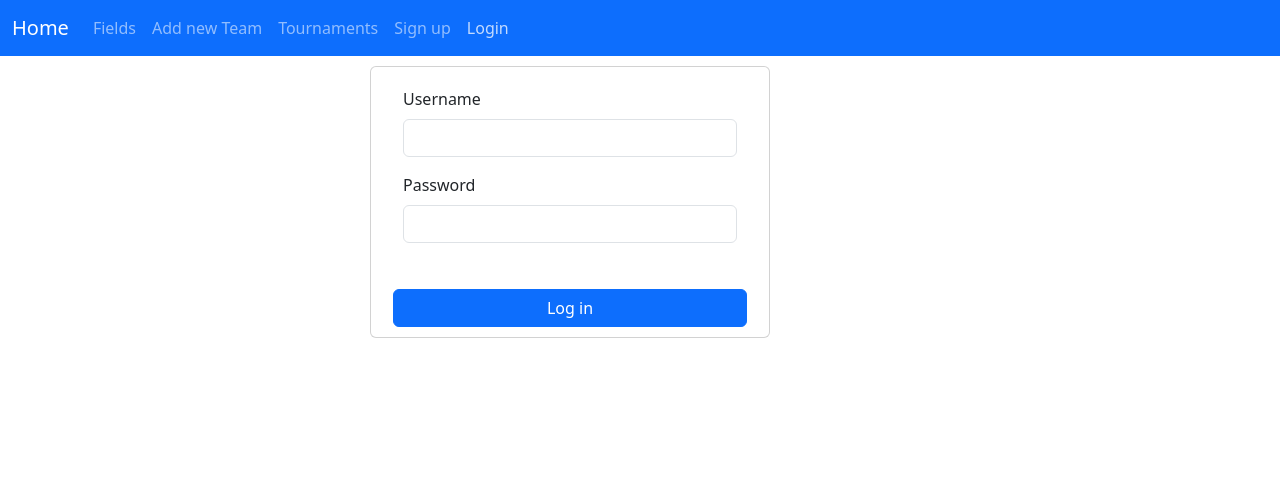
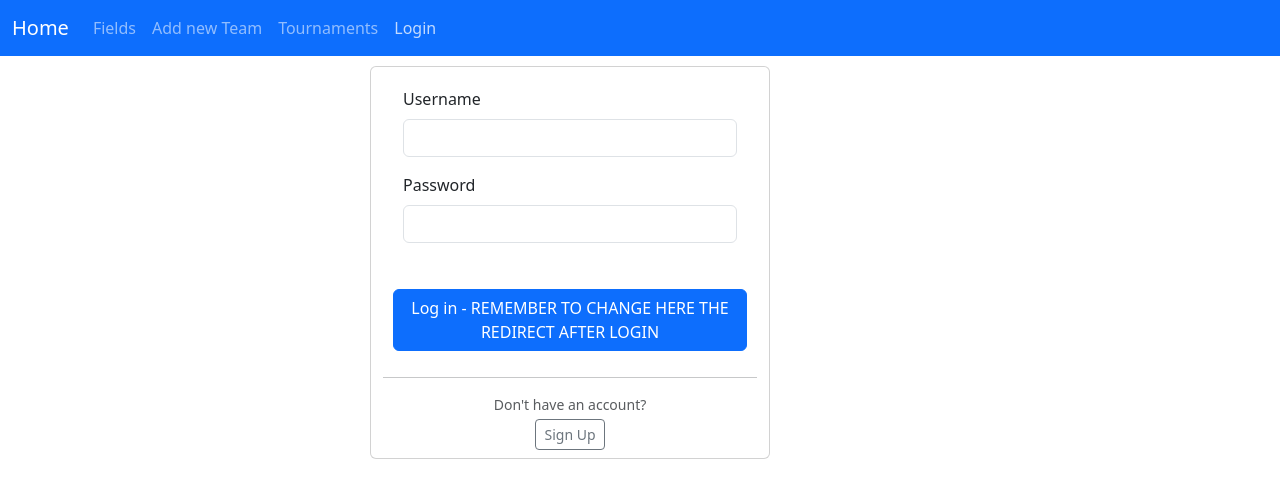
Before and after one commit to loanmir/WebApp_Sport_App, a React (Create React App) app in the folder app/front-end/: page / in a window 1280 px wide. Both pictures are taken after a click on the link "Login". Shown: the top 498 px of the page. Built offline with nearby package versions, Linux system fonts and the light colour scheme; no server answers.

Commit message:
UPDATE: SignUp fixed a bit. Some redirections of the views

```diff
--- a/app/front-end/src/App.js
+++ b/app/front-end/src/App.js
@@ -55,9 +55,9 @@ class App extends Component {
       case "addtournament":
         return state.userStatus.logged ? <AddTournamentView QViewFromChild={this.QSetView} /> : "";
       case "signup":
-        return <SignUpView  />;
+        return <SignUpView QViewFromChild={this.QSetView} />;
       case "login":
-        return <LoginView QUserFromChild={this.QSetUser} />;
+        return <LoginView QUserFromChild={this.QSetUser} QViewFromChild={this.QSetView}  />;
       case "team":
         return <SingleTeamView QViewFromChild={this.QSetView} data={this.state.teamID} />;
       default:
@@ -184,7 +184,7 @@ class App extends Component {
                     </a>
                   </li>
 
-                  <li className="nav-item">
+                  {/*<li className="nav-item">
                     <a
                       onClick={() => {
                         this.QSetView({ page: "signup" });
@@ -194,7 +194,7 @@ class App extends Component {
                     >
                       Sign up
                     </a>
-                  </li>
+                  </li>*/}
 
                   {this.state.userStatus.logged ? (
                     <li className="nav-item">
--- a/app/front-end/src/CustomComponents/LoginView.js
+++ b/app/front-end/src/CustomComponents/LoginView.js
@@ -21,7 +21,7 @@ class LoginView extends Component {
     this.props.QUserFromChild(obj);
   };
 
-// REMEMBER!!!!! -> Add the implementation of the session -> So that you refresh than it does not reset but it stilò has that user logged in
+
 
   QPostLogin = () =>{
     let user = this.state.user;
@@ -75,8 +75,21 @@ class LoginView extends Component {
           style={{ margin: "10px" }}
           className="btn btn-primary bt"
         >
-          Log in
+          Log in - REMEMBER TO CHANGE HERE THE REDIRECT AFTER LOGIN
         </button>
+
+        <hr />
+
+
+        <div className="text-center mb-2">
+            <p className="small text-muted mb-1">Don't have an account?</p>
+            <button
+            onClick={() => this.props.QViewFromChild({ page: "signup" })}
+            className="btn btn-outline-secondary btn-sm"
+            >
+            Sign Up
+            </button>
+        </div>
       </div>
     );
   }
--- a/app/front-end/src/CustomComponents/SignUpView.js
+++ b/app/front-end/src/CustomComponents/SignUpView.js
@@ -6,7 +6,10 @@ class SignUpView extends Component {
     super(props),
       (this.state = {
         user: {
-          type: "login",
+          username: "",
+          password: "",
+          name: "",
+          surname: ""
         },
       });
   }
@@ -33,6 +36,7 @@ class SignUpView extends Component {
     })
     .then(res => {
       console.log("Sent to server...") // HERE then check whether user already exists in database!!
+      this.props.QViewFromChild({ page: "login" })
     }).catch(err => {
       console.log(err)
     })
@@ -58,7 +62,7 @@ class SignUpView extends Component {
               name="username"
               type="text"
               className="form-control"
-              id="exampleInputEmail1"
+              id="inputUsername"
               aria-describedby="emailHelp"
             />
           </div>
@@ -69,7 +73,7 @@ class SignUpView extends Component {
               name="password"
               type="password"
               className="form-control"
-              id="exampleInputPassword1"
+              id="inputPassword"
             />
           </div>
           <div className="mb-3">
@@ -79,7 +83,7 @@ class SignUpView extends Component {
               name="name"
               type="text"
               className="form-control"
-              id="exampleInputPassword1"
+              id="inputName"
             />
           </div>
           <div className="mb-3">
@@ -89,7 +93,7 @@ class SignUpView extends Component {
               name="surname"
               type="text"
               className="form-control"
-              id="exampleInputPassword1"
+              id="inputSurname"
             />
           </div>
         </form>
```
